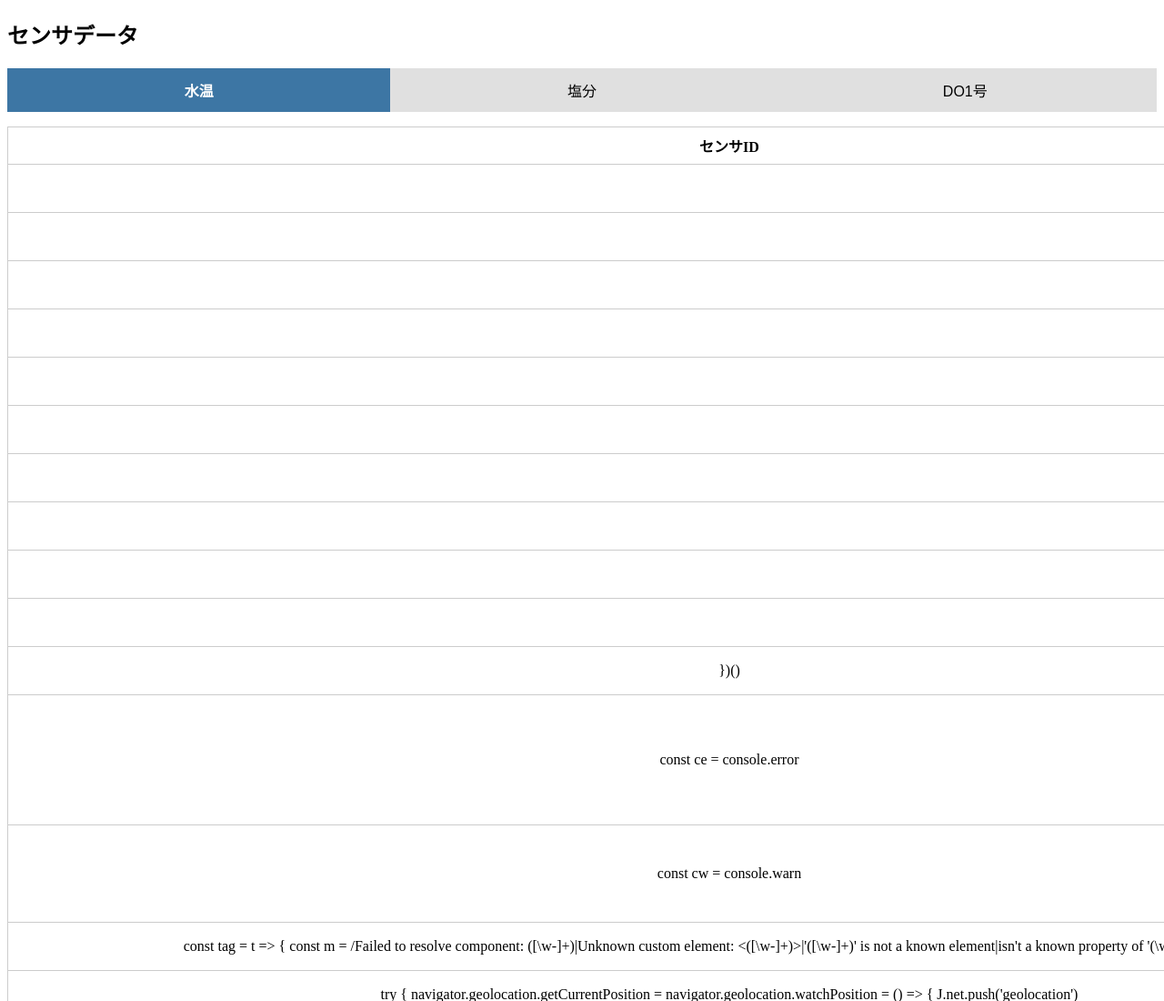
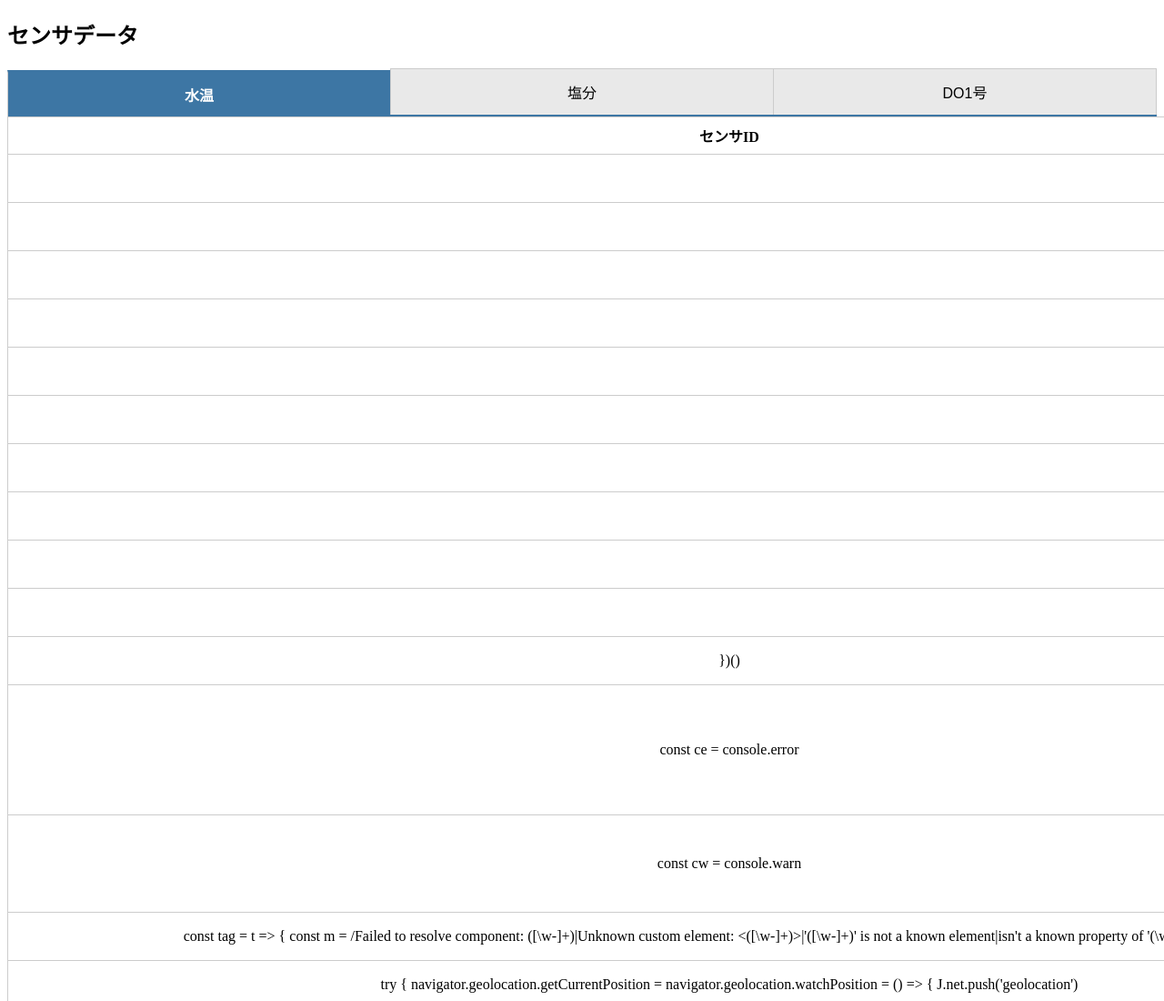
Before and after one commit to mumn06n-bit/Sensors_Data, a website built with Vite: page index.html in a window 1280 px wide. Shown: the top 1100 px of the page at 91% size. Built offline with nearby package versions, Linux system fonts and the light colour scheme; files whose address does not match are found by name.

Commit message:
css修正

```diff
--- a/src/index.css
+++ b/src/index.css
@@ -1,32 +1,41 @@
 #tab-container {
     display: flex;
-    width: 100%;
-    margin-bottom: 16px;
+    border-bottom: 2px solid #3D76A4;
+    margin-bottom: 0;
 }
 
 .tab {
     flex: 1;
-    padding: 12px 0;
-    border: none;
-    background-color: #e0e0e0;
+    padding: 12px;
+    background: #e9e9e9;
+    border: 1px solid #ccc;
+    border-bottom: none;
     cursor: pointer;
     font-size: 16px;
-    transition: 0.2s;
+    transition: all 0.2s;
+}
+
+.tab:not(:last-child) {
+    border-right: none;
 }
 
 .tab:hover {
-    background-color: #d0d0d0;
+    background: #f5f5f5;
 }
 
 .tab.active {
-    background-color: #3D76A4;
+    background: #3D76A4;
     color: white;
     font-weight: bold;
+    border-top: 3px solid #3D76A4;
+    position: relative;
+    top: 2px;
 }
 
 table {
     width: 100%;
     border-collapse: collapse;
+    margin-top: 0;
 }
 
 th,
```
